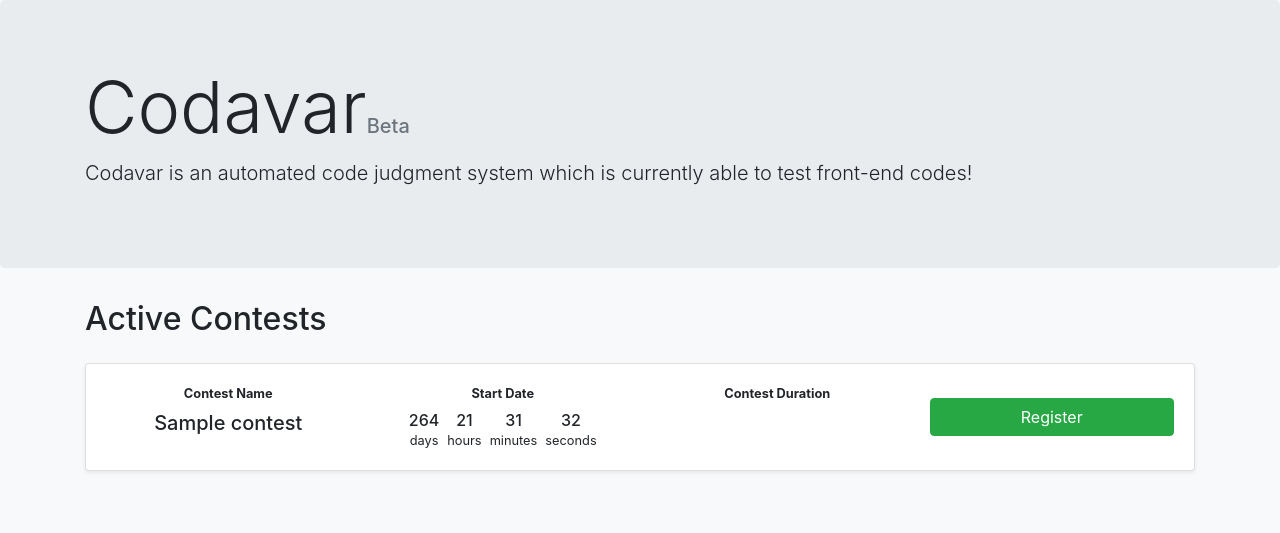
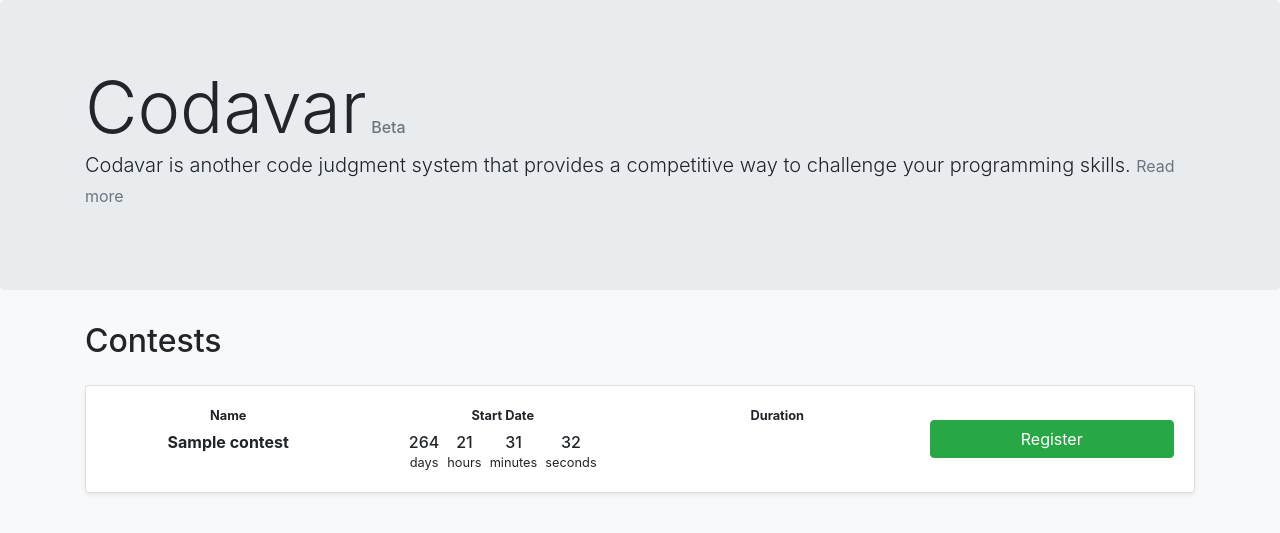
Before and after one commit to sajadhsm/codavar, a Django app: template apps/pages/templates/pages/index.html in a window 1280 px wide. Shown: the part 60-593 px from the top of the page. Run offline with Django 3.2, Linux system fonts and the light colour scheme; the template is opened without the code that fills it: most values are stand-ins (such as "Sample title", 1, 10 or a date in 2020); some libraries are stand-ins or nearby versions.

Commit message:
Improve landing page

```diff
--- a/apps/pages/templates/pages/index.html
+++ b/apps/pages/templates/pages/index.html
@@ -3,20 +3,20 @@
 {% block content %}
 <div class="jumbotron">
   <div class="container">
-    <h1 class="display-3">Codavar<small class="text-muted h5">Beta</small></h1>
-    <p class="lead">Codavar is an automated code judgment system which is currently able to test front-end codes!</p>
+    <h1 class="display-3 d-inline">Codavar</h1> <small class="text-muted h6">Beta</small>
+    <p class="lead">Codavar is another code judgment system that provides a competitive way to challenge your programming skills. <small><a class="text-secondary text-decoration-none" href="/about">Read more</a></small></p>
   </div>
 </div>
 
 <div class="container">
-  <h2 class="display-6 mb-4">Active Contests</h2>
+  <h2 class="display-6 mb-4">Contests</h2>
   {% for contest in contests %}
   <div class="card mb-3 shadow-sm">
     <div class="card-body">
       <div class="row text-center">
         <div class="col-md-3 pb-3 pb-md-0">
-            <small class="d-block font-weight-bold mb-2">Contest Name</small>
-            <h3 class="h5">{{ contest.name }}</h3>
+            <small class="d-block font-weight-bold mb-2">Name</small>
+            <h3 class="h6 font-weight-bold">{{ contest.name }}</h3>
         </div>
 
         <time class="col-md-3 pb-3 pb-md-0" datetime="{{ contest.start_date.isoformat }}" title="{{ contest.start_date|date:"d M Y H:i"}}">
@@ -29,7 +29,7 @@
         </time>
 
         <div class="col-md-3 pb-3 pb-md-0">
-            <small class="d-block font-weight-bold mb-2">Contest Duration</small>
+            <small class="d-block font-weight-bold mb-2">Duration</small>
             <div class="duration d-flex justify-content-center" data-duration="{{contest.duration.total_seconds}}"></div>
         </div>
 
@@ -50,6 +50,8 @@
       </div>
     </div>
   </div>
+  {% empty %}
+  <p class="text-center h4 text-muted">No active contest for now :(</p>
   {% endfor %}
 </div>
 {% endblock %}
```
